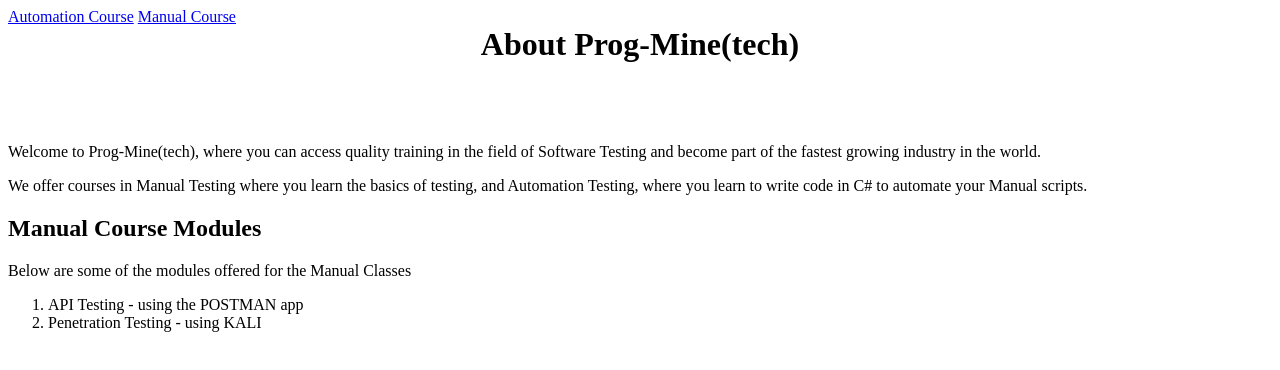
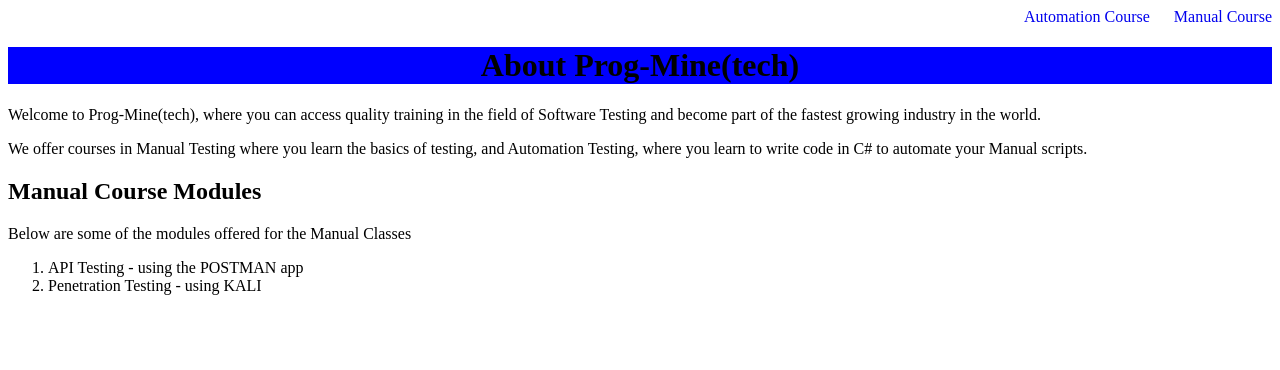
Before and after one commit to kress2m1/RubySite, a plain HTML site: page prog-mine.html in a window 1280 px wide. Drawn offline with Linux system fonts and the light colour scheme.

Commit message:
updated the course listng page

```diff
--- a/prog-mine.html
+++ b/prog-mine.html
@@ -5,11 +5,12 @@
     <title>Prog-Mine Courses</title>
   </head>
   <body>
-    <div class="course listing">
-      <a href="automation.html">Automation Course</a>
-      <a href="manual.html">Manual Course</a>
+    <div class="course listing" style="text-align: right;">
+      <a href="automation.html" style="margin-left: 20px; text-decoration: none">Automation Course</a>
+      <a href="manual.html" style="margin-left: 20px; text-decoration: none">Manual Course</a>
     </div>
-    <h1 style="text-align: center; margin: 0 0 80px">About Prog-Mine(tech)</h1>
+
+    <h1 style="text-align: center; margin: 10 0 80px; background-color: blue">About Prog-Mine(tech)</h1>
     <p>Welcome to Prog-Mine(tech), where you can access quality training in the
       field of Software Testing and become part of the fastest growing industry
       in the world.
```
